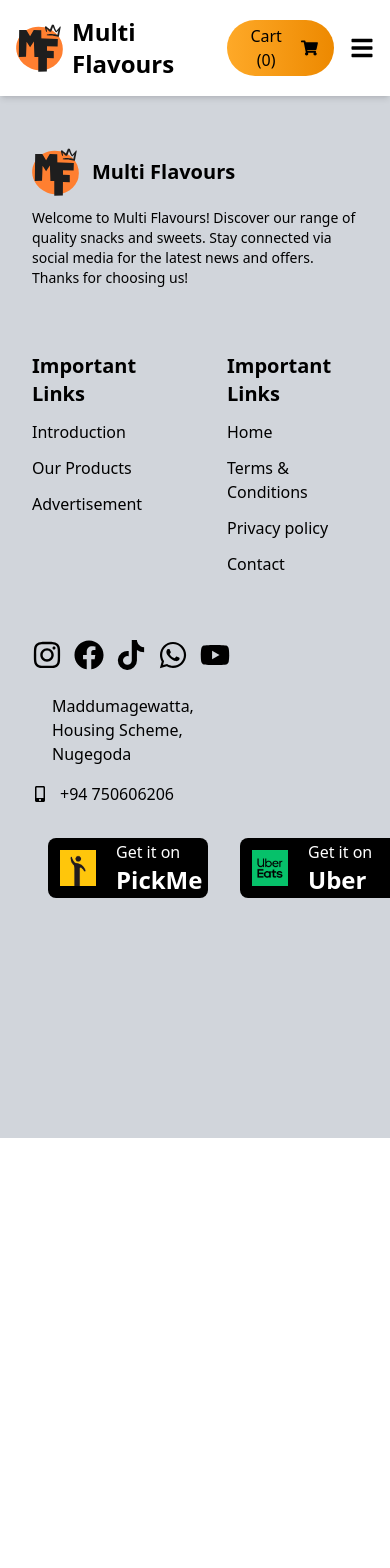
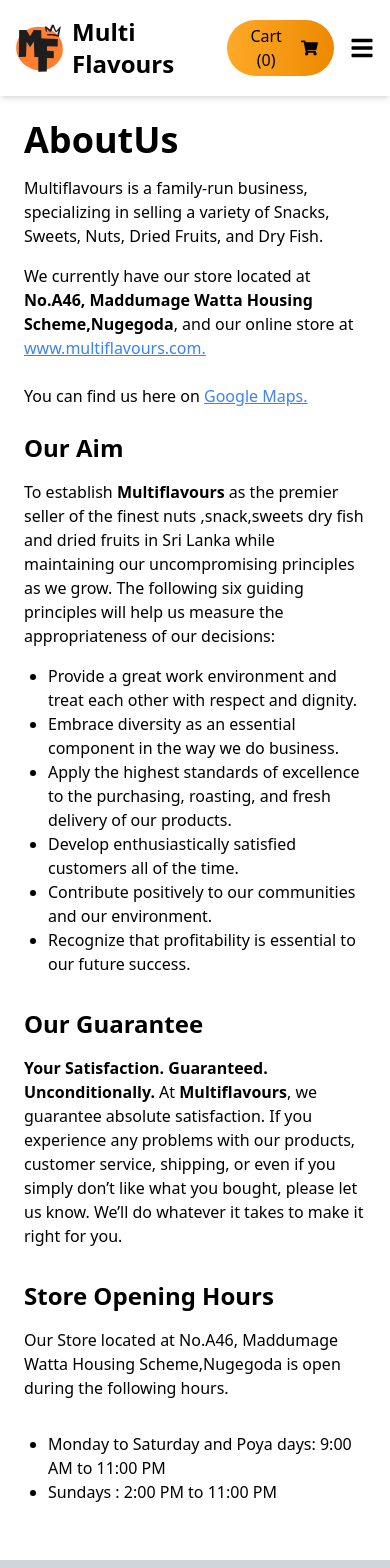
Before and after one commit to MenalinR/multiflavors, a React (Vite) app: page /AboutUs in a window 390 px wide. Shown: the top 1568 px of the page. Before the commit the page ends 1138 px from the top, so only its background shows below. Built offline with nearby package versions, Linux system fonts and the light colour scheme.

Commit message:
created about us page

```diff
--- a/src/App.jsx
+++ b/src/App.jsx
@@ -16,6 +16,7 @@
 import Checkout from './components/Checkout/Checkout'
 import Terms from './components/Terms/terms'
 import Policy from './components/Terms/privacy'
+import About from './components/Terms/AboutUs'
 
 const App = () => {
   const [cartItems, setCartItems] = useState([]);
@@ -82,11 +83,17 @@
   };
 
 
-  const handleDeleteItem = (id) => {
+  const handleDeleteItem = (id, selectedValue) => {
     setCartItems((prevItems) =>
-      prevItems.filter((item) => item.id !== id)
+      prevItems.filter(
+        (item) => item.id !== id || item.selectedValue !== selectedValue
+      )
     );
   };
+    // Function to clear the cart
+    const handleClearCart = () => {
+      setCartItems([]);  // Clear the cart by setting it to an empty array
+    };
 
   return (
     <Router>
@@ -105,11 +112,14 @@
             isOpen={isCartOpen}
             onClose={toggleCart}
             cartItems={cartItems}
-            onDelete={handleDeleteItem}
+            setCartItems={setCartItems} // Pass setCartItems here
+            onDelete={handleDeleteItem} // Corrected delete function
+            onClear={handleClearCart}
           />} />
           <Route path="/Checkout" element={<Checkout />} />
           <Route path="/Terms-Conditions" element={<Terms />} />
           <Route path="/Privacy-Policy" element={<Policy />} />
+          <Route path="/AboutUs" element={<About />} />
 
         </Routes>
         <Footer />
--- a/src/components/Footer/Footer.jsx
+++ b/src/components/Footer/Footer.jsx
@@ -34,8 +34,8 @@
 
 const FooterSecondLinks = [
   {
-    title: 'Home',
-    link: '/#',
+    title: 'About Us',
+    link: '/AboutUs',
   },
   {
     title: 'Terms & Conditions',
@@ -80,7 +80,7 @@
             </div>
 
             <div className="py-8 px-4 pl-8">
-              <h2 className="sm:text-3xl text-xl font-bold sm:text-left text-justify mb-3">Important Links</h2>
+              <h2 className="sm:text-3xl text-xl font-bold sm:text-left text-justify mb-3">Information</h2>
               <ul className="flex flex-col gap-3">
                 {FooterSecondLinks.map((link) => (
                   <li
--- /dev/null
+++ b/src/components/Terms/AboutUs.jsx
@@ -0,0 +1,38 @@
+import React from 'react'
+
+const AboutUs = () => {
+  return (
+    <div className="p-6 max-w-4xl mx-auto">
+        <h1 className="text-4xl font-bold mb-4">AboutUs</h1>
+        <p className="mb-4">Multiflavours is a family-run business, specializing in selling a variety of Snacks, Sweets, Nuts, Dried Fruits, and Dry Fish.</p>
+        <p className="mb-6">We currently have our store located at <span className="font-semibold"> No.A46, Maddumage Watta Housing Scheme,Nugegoda</span>, and our online store at<a href="https://www.multiflavours.com" className="text-blue-500 underline"> www.multiflavours.com.</a></p>
+        <p className="mb-6">You can find us here on <a href='https://maps.app.goo.gl/vq71owXn2jJsn8qq6' className="text-blue-500 underline">Google Maps.</a></p>
+        <h2 className="text-2xl font-semibold mb-4">Our Aim</h2>
+        <p className="mb-4">
+        To establish <span className="font-semibold">Multiflavours</span> as the premier seller of the finest nuts ,snack,sweets  dry fish and dried fruits in Sri Lanka while maintaining our uncompromising principles as we grow. The following six guiding principles will help us measure the appropriateness of our decisions:
+      </p>
+      <ul className="list-disc pl-6 mb-8">
+        <li>Provide a great work environment and treat each other with respect and dignity.</li>
+        <li>Embrace diversity as an essential component in the way we do business.</li>
+        <li>Apply the highest standards of excellence to the purchasing, roasting, and fresh delivery of our products.</li>
+        <li>Develop enthusiastically satisfied customers all of the time.</li>
+        <li>Contribute positively to our communities and our environment.</li>
+        <li>Recognize that profitability is essential to our future success.</li>
+      </ul>
+      <h2 className="text-2xl font-semibold mb-4">Our Guarantee</h2>
+      <p className="mb-8">
+        <span className="font-semibold">Your Satisfaction. Guaranteed. Unconditionally.</span> At <span className="font-semibold">Multiflavours</span>, we guarantee absolute satisfaction. If you experience any problems with our products, customer service, shipping, or even if you simply don’t like what you bought, please let us know. We’ll do whatever it takes to make it right for you.
+      </p>
+      <h2 className="text-2xl font-semibold mb-4">Store Opening Hours</h2>
+      <p className="mb-8">
+       Our Store located at No.A46, Maddumage Watta Housing Scheme,Nugegoda is open during the following hours.
+      </p>
+      <ul className="list-disc pl-6 mb-8">
+        <li>Monday to Saturday and Poya days: 9:00 AM to 11:00 PM</li>
+        <li>Sundays : 2:00 PM to 11:00 PM</li>
+      </ul>
+        </div>
+  )
+}
+
+export default AboutUs
```
